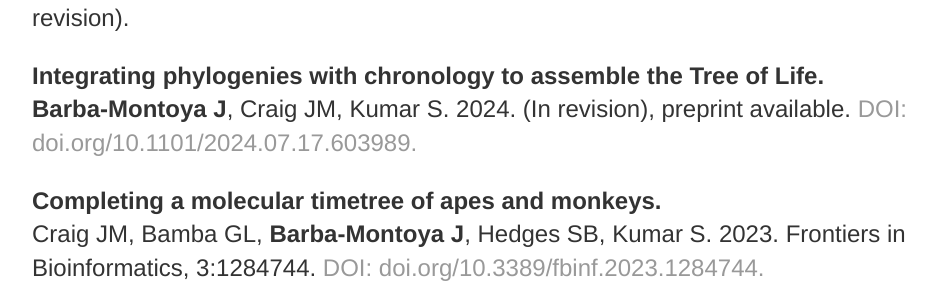
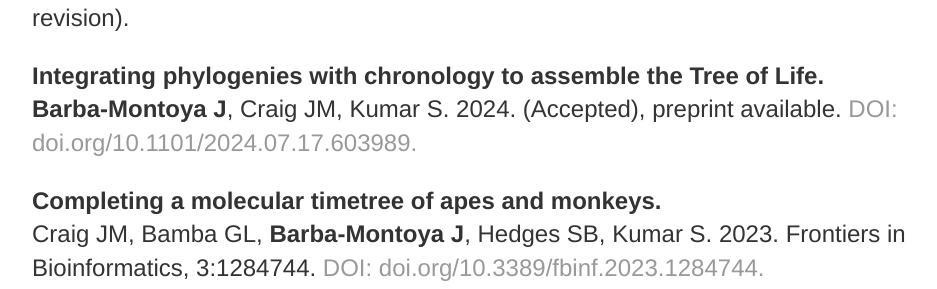
Before and after one commit to josebarbamontoya/josebarbamontoya.github.io, a Jekyll site: the page built from research/index.html, in a window 1280 px wide and 900 px high, scrolled down 810 px. Shown: the part 165-454 px from the top of the window, without its empty margins (160-1097 px from the left). Built offline with Jekyll 4.4.1, drawn with Linux system fonts in a browser that asks for light colours.

Commit message:
Update index.html

```diff
--- a/research/index.html
+++ b/research/index.html
@@ -21,7 +21,7 @@
 Lin AT, Scarsbrook L, <b>Barba-Montoya J</b>, Liu HL, Larson G, Kistler L. 2025. (In revision).</a>
 
 <p><b>Integrating phylogenies with chronology to assemble the Tree of Life.</b><br>
-<b>Barba-Montoya J</b>, Craig JM, Kumar S. 2024. (In revision), preprint available. <a href="https://www.biorxiv.org/content/10.1101/2024.07.17.603989v1">DOI: doi.org/10.1101/2024.07.17.603989.</a>
+<b>Barba-Montoya J</b>, Craig JM, Kumar S. 2024. (Accepted), preprint available. <a href="https://www.biorxiv.org/content/10.1101/2024.07.17.603989v1">DOI: doi.org/10.1101/2024.07.17.603989.</a>
 
 <p><b>Completing a molecular timetree of apes and monkeys.</b><br>
 Craig JM, Bamba GL, <b>Barba-Montoya J</b>, Hedges SB, Kumar S. 2023. Frontiers in Bioinformatics, 3:1284744. <a href="https://www.frontiersin.org/articles/10.3389/fbinf.2023.1284744">DOI: doi.org/10.3389/fbinf.2023.1284744.</a>
```
